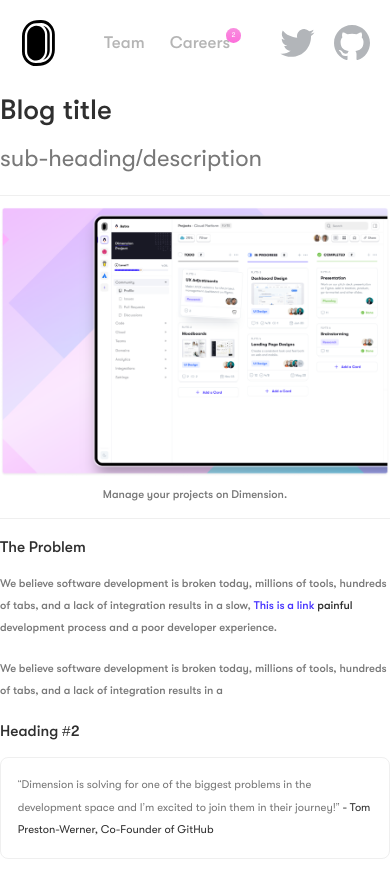
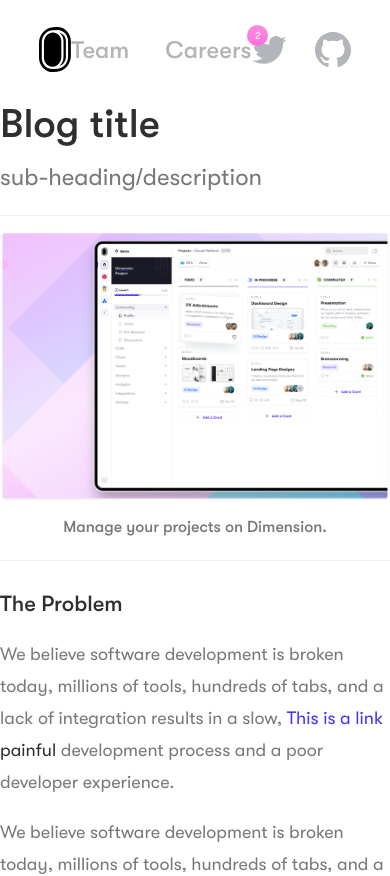
Before and after one commit to Krishna2323/dimension-blog, a Next.js app: page / in a window 390 px wide. Shown: the top 876 px of the page. Built offline with nearby package versions, Linux system fonts and the light colour scheme.

Commit message:
Sizing issue fixed..

```diff
--- a/components/Blog/Blog.module.scss
+++ b/components/Blog/Blog.module.scss
@@ -26,7 +26,7 @@
     }
 
     &__info {
-        padding-bottom: 3.2rem;
+        padding-bottom: 2.4rem;
 
         &__heading {
             margin-bottom: 1.6rem;
@@ -60,9 +60,10 @@
         }
 
         &__text {
-            font-size: 1.6rem;
+            font-size: 1.8rem;
             color: #787878;
             line-height: 3.2rem;
+            font-family: "Gt-Whelshime-Light", sans-serif;
 
             & br {
                 height: 1px;
@@ -88,7 +89,7 @@
 
         &__quote {
             padding: 2.4rem;
-            font-size: 1.6rem;
+            font-size: 1.8rem;
             color: #787878;
             line-height: 3.2rem;
             border: 1px solid rgba(216, 216, 216, 0.4);
--- a/components/Navbar/Navbar.module.scss
+++ b/components/Navbar/Navbar.module.scss
@@ -5,7 +5,7 @@
     display: flex;
     align-items: center;
     justify-content: space-between;
-    padding: 2.8rem 2.8rem 2.8rem 3.2rem;
+    padding: 2.7rem 3.9rem;
     position: relative;
 
     &__links {
--- a/components/Navbar/Navbar.tsx
+++ b/components/Navbar/Navbar.tsx
@@ -10,7 +10,7 @@ import Link from "next/link";
 const Navbar = () => {
   return (
     <nav className={classes.navbar}>
-      <Image src={dimentionLogo} alt="dimension logo" />
+      <Image width={33} height={46} src={dimentionLogo} alt="dimension logo" />
       <ul className={classes.navbar__links}>
         <li>
           <Link href="#">Team</Link>
--- a/pages/_app.tsx
+++ b/pages/_app.tsx
@@ -9,7 +9,7 @@ const myFont = localFont({
 
 export default function App({ Component, pageProps }: AppProps) {
   return (
-    <main className={myFont.className}>
+    <main>
       <Layout>
         <Component {...pageProps} />
       </Layout>
--- a/styles/globals.scss
+++ b/styles/globals.scss
@@ -18,17 +18,17 @@ html {
     box-sizing: border-box;
 
 
-    @media (max-width: 75em) {
-        font-size: 56.25%;
-    }
+    //     @media (max-width: 75em) {
+    //         font-size: 56.25%;
+    //     }
 
-    @media (max-width: 56.25em) {
-        font-size: 50%;
-    }
+    //     @media (max-width: 56.25em) {
+    //         font-size: 50%;
+    //     }
 
-    @media (max-width: 37.5em) {
-        font-size: 43.75%;
-    }
+    //     @media (max-width: 37.5em) {
+    //         font-size: 43.75%;
+    //     }
 }
 
 *,
```
